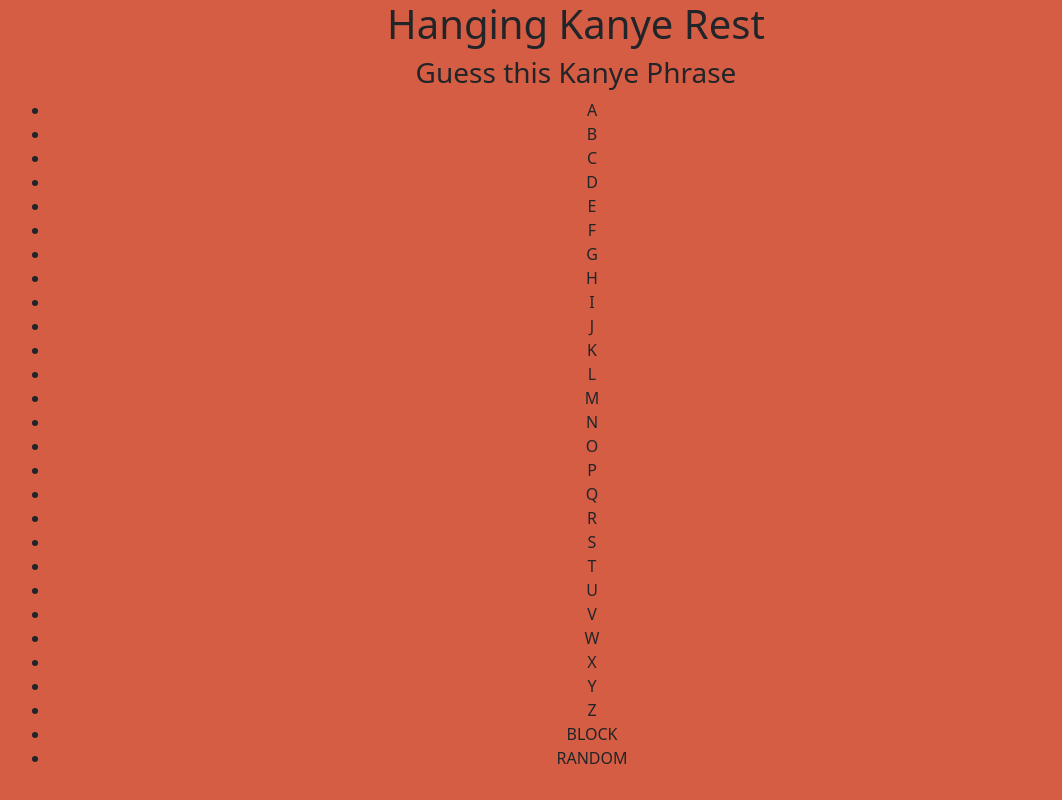
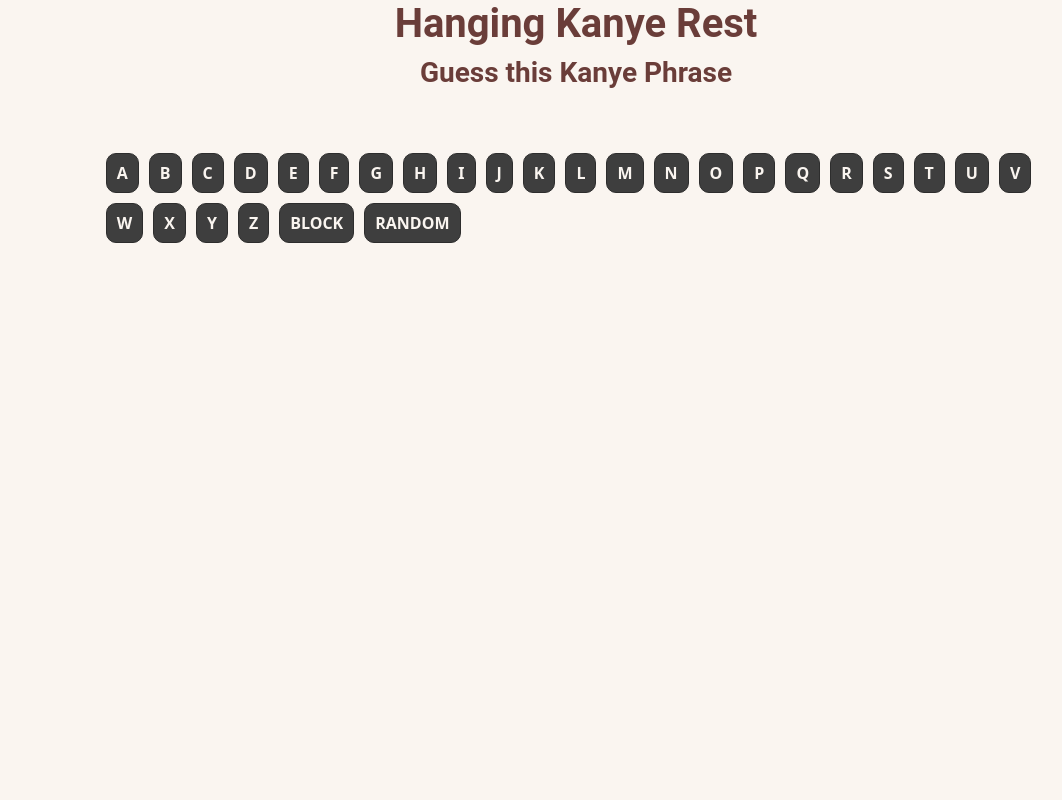
Before and after one commit to AmerikVelasquez/What-would-kanye-do, a website built with webpack: page src/index.html in a window 1280 px wide. Shown: the whole page, without its empty margins (64-1126 px from the left). Built offline with nearby package versions, Linux system fonts and the light colour scheme.

Commit message:
add styling choices

```diff
--- a/src/css/styles.css
+++ b/src/css/styles.css
@@ -1,5 +1,71 @@
+:root {
+--kanye-red: #6A3D39;
+--kanye-black: #2D2D2D;
+--kanye-gray: #3E3E3E;
+--kanye-white: #FAF5F0;
+}
+
+
 body {
-background: #D55D43;
+background: #FAF5F0;
 text-align: center;
+}
 
+h1, h2, h3 {
+font-family: "Roboto", sans-serif;
+font-weight: bolder;
+/* text-transform: uppercase; */
+color: var(--kanye-red);
 }
+
+li {
+list-style: none;
+display:flex;
+flex-direction: row;
+justify-content: center;
+align-items:center;
+text-transform: uppercase;
+text-align:center;
+float:left;
+padding-left: 10px;
+padding-right: 10px;
+margin: 0 10px 10px 0;
+width: auto;
+height: 40px;
+background-color:var(--kanye-gray);
+cursor:pointer;
+border-radius: 10px;
+color: var(--kanye-white);
+font-weight: bold;
+border: solid 1px var(--kanye-black);
+}
+
+li:hover {
+  background-color: var(--kanye-black);
+  border: solid 1px var(--kanye-black);
+   color: var(--kanye-white);
+}
+
+
+#alphaList{
+  height: auto;
+}
+div#keyboard {
+padding: 5%;
+border-radius: 5px;
+width: 100%;
+height: 25vh;
+/* border: solid 1px; */
+/* background-color: var(--kanye-black); */
+/* margin-top: 20px; */
+}
+
+
+
+/* div#controls {
+margin-top: 5%;
+display:inline;
+width: 100%;
+display:flex;
+flex-direction:column;
+}  */
```
